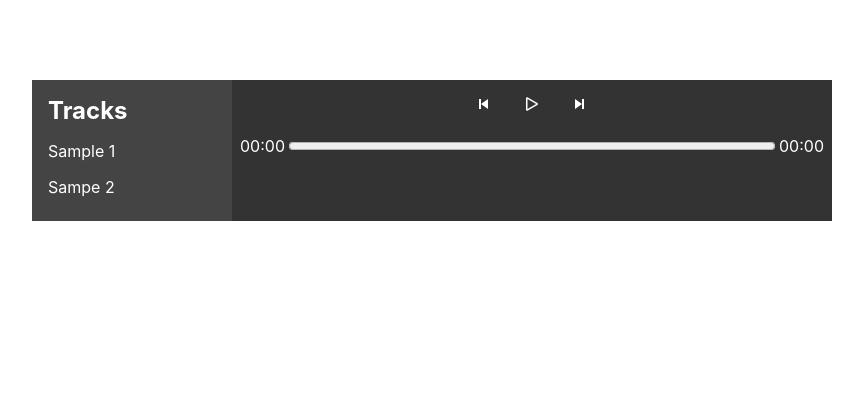
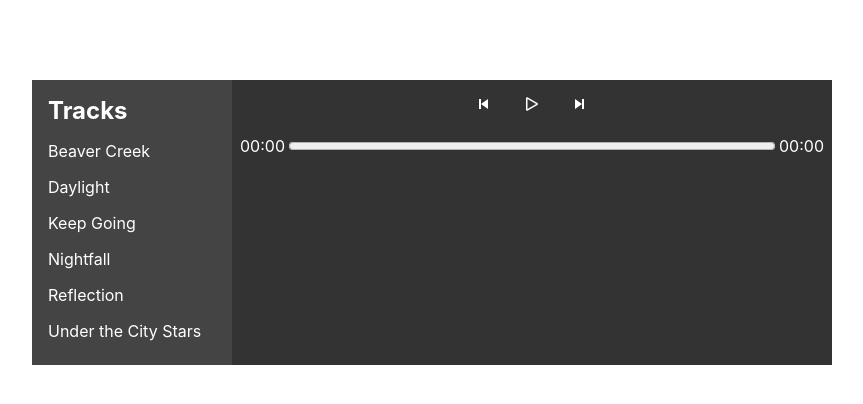
Before and after one commit to ElenaKikiova/music-app, a React (Create React App) app: page / in a window 1280 px wide. Shown: the top 404 px of the page, without its empty margins (208-1071 px from the left). Built offline with nearby package versions, Linux system fonts and the light colour scheme.

Commit message:
Add tracks and fomrat time properly

```diff
--- a/src/App.tsx
+++ b/src/App.tsx
@@ -4,24 +4,18 @@ import './App.scss';
 import { Track } from './player/models/PlayerModels';
 import Player from './player/Player';
 
+import chillHop from './tracks';
+
 function App() {
 
-  const tracks: Track[] = [
-    {
-      title: 'Sample 1',
-      url: 'https://samplelib.com/lib/preview/mp3/sample-15s.mp3'
-    },
-    {
-      title: 'Sampe 2',
-      url: 'https://samplelib.com/lib/preview/mp3/sample-9s.mp3'
-    }
-  ];
+  const tracks = chillHop() as Track[];
+
+  console.log(tracks);
 
   return (
     <div className="App">
       <Player
         width={800}
-        showControls={true}
         tracks={tracks} />
     </div>
   );
--- a/src/player/Player.tsx
+++ b/src/player/Player.tsx
@@ -14,7 +14,7 @@ function Player(options: PlayerOptions) {
   });
 
   const getNextOrPreviousTrack = (current, move) => {
-    const index = options.tracks.findIndex((e) => e.url === current) + move;
+    const index = options.tracks.findIndex((e) => e.audio === current) + move;
     if(options.tracks[index]) changeTrack(index);
   }
 
@@ -28,7 +28,7 @@ function Player(options: PlayerOptions) {
     <div className="Player" style={{'width': options.width}}>
       <TracksList list={options.tracks} onChangeTrack={(tIndex) => changeTrack(tIndex)}/>
       <div className='Controls'>
-        <Controls url={playerState.currentTrack.url} onChangeTrack={(current, move) => getNextOrPreviousTrack(current, move)}/>
+        <Controls audio={playerState.currentTrack.audio} onChangeTrack={(current, move) => getNextOrPreviousTrack(current, move)}/>
       </div>
     </div>
   ) : <></>;
--- a/src/player/controls/Controls.tsx
+++ b/src/player/controls/Controls.tsx
@@ -13,24 +13,24 @@ const Controls = (options: ControlsOptions) => {
 
   const [playerState, setPlayerState] = useState({
     isPlaying: false,
-    url: options.url,
+    audio: options.audio,
     currentTime: '',
     duration: ''
   });
 
   useEffect(() => {
-    if(options.url !== playerState.url && audioElement.current){
+    if(options.audio !== playerState.audio && audioElement.current){
       setProgress(0);
       audioElement.current!.load();
       if(playerState.isPlaying) audioElement.current!.play();
       console.log(audioElement.current!.duration);
       setPlayerState((s) => ({
         ...s,
-        url: options.url,
+        audio: options.audio,
         duration: ''
       }));
     }
-  }, [options, playerState.isPlaying, playerState.url])
+  }, [options, playerState.isPlaying, playerState.audio])
 
   const togglePlayPause = () => {
     if(audioElement.current){
@@ -45,9 +45,8 @@ const Controls = (options: ControlsOptions) => {
   }
 
   const getTime = (time) => {
-    console.log(time);
-    if(isNaN(time)) return ''
-    const stringifiedTime = moment(time, "ss").format((time > 60*60 ? "HH:" : "") + "mm:ss");
+    if(isNaN(time)) return '';
+    const stringifiedTime = moment.utc(time*1000).format((time > 60*60 ? 'HH:' : '') + 'mm:ss')
     return stringifiedTime;
   }
 
@@ -80,14 +79,14 @@ const Controls = (options: ControlsOptions) => {
 
   const changeTrack = (move) => {
     console.log(move, options);
-    options.onChangeTrack(options.url, move);
+    options.onChangeTrack(options.audio, move);
   }
 
 
-  return playerState.url ? (<>
+  return playerState.audio ? (<>
     <audio ref={audioElement} onTimeUpdate={updateProgress}>
-      <source src={playerState.url} type="audio/ogg" />
-      <source src={playerState.url} type="audio/mpeg" />
+      <source src={playerState.audio} type="audio/ogg" />
+      <source src={playerState.audio} type="audio/mpeg" />
     </audio>
     <div className='Actions'>
       <button className="PreviousTrack" onClick={() => changeTrack(-1)}> <BiSkipPrevious /> </button>
--- a/src/player/tracksList/TracksList.tsx
+++ b/src/player/tracksList/TracksList.tsx
@@ -10,7 +10,7 @@ const TracksList = ({list, onChangeTrack}: TracksListOptions) => {
       <h2>Tracks</h2>
       <div className="tracks">
         { list.map((e, i) => (
-          <div className='track' key={e.url} onClick={() => onChangeTrack(i)}>{e.title}</div>
+          <div className='track' key={e.audio} onClick={() => onChangeTrack(i)}>{e.name}</div>
         )) }
       </div>
     </div>
--- /dev/null
+++ b/src/tracks.ts
@@ -0,0 +1,63 @@
+import { v4 as uuidv4 } from "uuid";
+
+const chillHop = () => {
+  return [
+    {
+      name: "Beaver Creek",
+      cover: "https://chillhop.com/wp-content/uploads/2020/09/0255e8b8c74c90d4a27c594b3452b2daafae608d-1024x1024.jpg",
+      artist: "Aso, Middle School, Aviino",
+      audio: "https://mp3.chillhop.com/serve.php/?mp3=10075",
+      color: ["#205950", "#2ab3bf"],
+      id: uuidv4(),
+      active: true,
+    },
+    {
+      name: "Daylight",
+      cover: "https://chillhop.com/wp-content/uploads/2020/07/ef95e219a44869318b7806e9f0f794a1f9c451e4-1024x1024.jpg",
+      artist: "Aiguille",
+      audio: "https://mp3.chillhop.com/serve.php/?mp3=9272",
+      color: ["#EF8EA9", "#ab417f"],
+      id: uuidv4(),
+      active: false,
+    },
+    {
+      name: "Keep Going",
+      cover: "https://chillhop.com/wp-content/uploads/2020/07/ff35dede32321a8aa0953809812941bcf8a6bd35-1024x1024.jpg",
+      artist: "Swørn",
+      audio: "https://mp3.chillhop.com/serve.php/?mp3=9222",
+      color: ["#CD607D", "#c94043"],
+      id: uuidv4(),
+      active: false,
+    },
+    {
+      name: "Nightfall",
+      cover: "https://chillhop.com/wp-content/uploads/2020/07/ef95e219a44869318b7806e9f0f794a1f9c451e4-1024x1024.jpg",
+      artist: "Aiguille",
+      audio: "https://mp3.chillhop.com/serve.php/?mp3=9148",
+      color: ["#EF8EA9", "#ab417f"],
+      id: uuidv4(),
+      active: false,
+    },
+    {
+      name: "Reflection",
+      cover: "https://chillhop.com/wp-content/uploads/2020/07/ff35dede32321a8aa0953809812941bcf8a6bd35-1024x1024.jpg",
+      artist: "Swørn",
+      audio: "https://mp3.chillhop.com/serve.php/?mp3=9228",
+      color: ["#CD607D", "#c94043"],
+      id: uuidv4(),
+      active: false,
+    },
+    {
+      name: "Under the City Stars",
+      cover: "https://chillhop.com/wp-content/uploads/2020/09/0255e8b8c74c90d4a27c594b3452b2daafae608d-1024x1024.jpg",
+      artist: "Aso, Middle School, Aviino",
+      audio: "https://mp3.chillhop.com/serve.php/?mp3=10074",
+      color: ["#205950", "#2ab3bf"],
+      id: uuidv4(),
+      active: false,
+    },
+    //ADD MORE HERE
+  ];
+};
+
+export default chillHop;
```
Also changed, not shown: src/player/models/PlayerModels.ts (+9 -5 lines).
